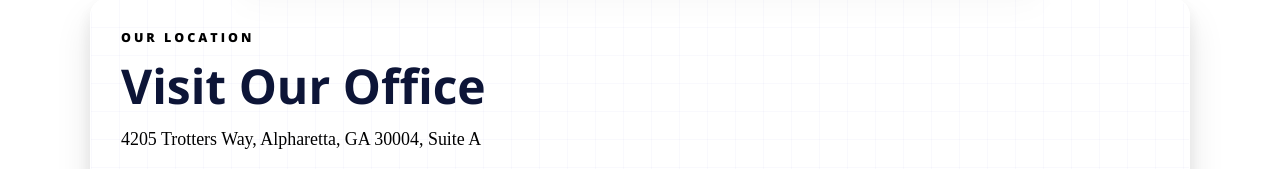
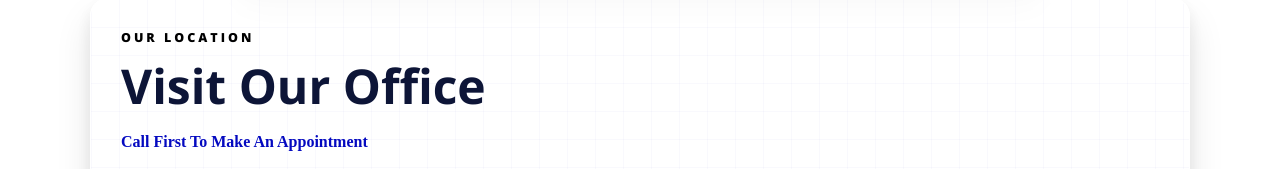
Before and after one commit to OliviaKamara/Structuresinc, a website: page contact.html in a window 1280 px wide. Shown: the part 1540-1709 px from the top of the page. Drawn offline with nearby package versions, Linux system fonts and the light colour scheme; grey boxes are pictures that could not be loaded; a web font is replaced by a local one.

Commit message:
added call for an appointment in gps card

```diff
--- a/Pages/contact.css
+++ b/Pages/contact.css
@@ -619,6 +619,9 @@
         min-height: unset;
     }
 }
+.contact-phone {
+    color: #0409c0;
+}
 
 /* =========================
    MOBILE
--- a/contact.html
+++ b/contact.html
@@ -169,6 +169,7 @@
                 <div class="contact-mapHeader">
                     <p class="contact-eyebrow">OUR LOCATION</p>
                     <h2>Visit Our Office</h2>
+                    <h4 class="contact-phone">Call First To Make An Appointment</h4>
                     <p class="contact-lead">
                         4205 Trotters Way, Alpharetta, GA 30004, Suite A
                     </p>
```
